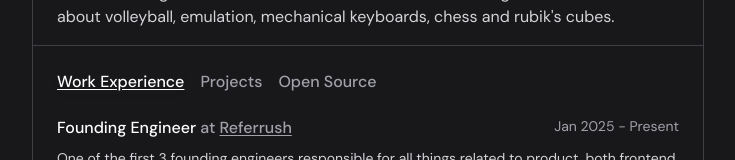
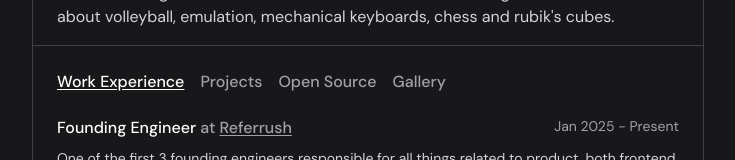
Before and after one commit to poswalsameer/Updated-Portfolio, a Next.js app in the folder portfolio/: page / in a window 1280 px wide. Shown: the part 131-291 px from the top of the page, without its empty margins (272-1007 px from the left). Built offline with nearby package versions, Linux system fonts and the light colour scheme.

Commit message:
added gallery section to the portfolio

```diff
--- /dev/null
+++ b/portfolio/src/components/gallery/index.tsx
@@ -0,0 +1,107 @@
+const galleryImages = [
+  {
+    id: 1,
+    url: "https://res.cloudinary.com/sameerposwal/image/upload/v1774715067/IMG_20230305_061834602_vsxn6q.jpg",
+    alt: "Gallery Image 1",
+  },
+  {
+    id: 2,
+    url: "https://res.cloudinary.com/sameerposwal/image/upload/v1774715038/IMG_20230213_173831356_1_epdldy.jpg",
+    alt: "Gallery Image 2",
+  },
+  {
+    id: 3,
+    url: "https://res.cloudinary.com/sameerposwal/image/upload/v1774715068/IMG_20230213_170244815_ltfphh.jpg",
+    alt: "Gallery Image 3",
+  },
+  {
+    id: 4,
+    url: "https://res.cloudinary.com/sameerposwal/image/upload/v1774715182/IMG_20240316_090012300_j8qzmr.jpg",
+    alt: "Gallery Image 4",
+  },
+  {
+    id: 5,
+    url: "https://res.cloudinary.com/sameerposwal/image/upload/v1774715065/IMG_20230105_163224781_HDR_2_ebokzn.jpg",
+    alt: "Gallery Image 5",
+  },
+  {
+    id: 6,
+    url: "https://res.cloudinary.com/sameerposwal/image/upload/v1774715049/IMG_20230218_184009193_uvql3x.jpg",
+    alt: "Gallery Image 6",
+  },
+  {
+    id: 7,
+    url: "https://res.cloudinary.com/sameerposwal/image/upload/v1774715069/IMG_20230213_171933001_HDR_j2vbhq.jpg",
+    alt: "Gallery Image 7",
+  },
+  {
+    id: 8,
+    url: "https://res.cloudinary.com/sameerposwal/image/upload/v1774715072/IMG_20230422_132600476_sjphte.jpg",
+    alt: "Gallery Image 8",
+  },
+  {
+    id: 9,
+    url: "https://res.cloudinary.com/sameerposwal/image/upload/v1774715111/IMG_5339_nlqwon.jpg",
+    alt: "Gallery Image 9",
+  },
+  {
+    id: 10,
+    url: "https://res.cloudinary.com/sameerposwal/image/upload/v1774715075/IMG_20231028_135552920.MP_1_to9erh.jpg",
+    alt: "Gallery Image 10",
+  },
+  {
+    id: 11,
+    url: "https://res.cloudinary.com/sameerposwal/image/upload/v1774715077/IMG_20230918_174630005_2_be3doi.jpg",
+    alt: "Gallery Image 11",
+  },
+  {
+    id: 12,
+    url: "https://res.cloudinary.com/sameerposwal/image/upload/v1774715086/IMG_20230617_132651757_2_e2jj4w.jpg",
+    alt: "Gallery Image 12",
+  },
+  {
+    id: 13,
+    url: "https://res.cloudinary.com/sameerposwal/image/upload/v1774715030/20231028_134227_1_qtndja.jpg",
+    alt: "Gallery Image 13",
+  },
+  {
+    id: 14,
+    url: "https://res.cloudinary.com/sameerposwal/image/upload/v1774715060/IMG_20230218_191338963_ocuqcn.jpg",
+    alt: "Gallery Image 14",
+  },
+]
+
+const getOptimizedUrl = (url: string) => {
+  // If we are dealing with a Cloudinary URL, use modern image optimizations:
+  // f_auto: Automatically deliver in WebP/AVIF format based on browser support
+  // q_auto: Automatically optimize compression quality
+  // c_fill: Crop the image if proportions don't match, filling the area
+  // w_800,h_600: Scale down high res images precisely for our 4/3 aspect ratio tiles
+  if (url.includes("res.cloudinary.com")) {
+    return url.replace("/upload/", "/upload/f_auto,q_auto,c_fill,w_800,h_600/")
+  }
+  return url
+}
+
+export default function Gallery() {
+  return (
+    <div className="w-full flex flex-col gap-y-8">
+      <div className="grid grid-cols-2 gap-4 sm:gap-6">
+        {galleryImages.map((image) => (
+          <div
+            key={image.id}
+            className="group relative aspect-[4/3] w-full overflow-hidden bg-zinc-900 border border-zinc-800"
+          >
+            <img
+              src={getOptimizedUrl(image.url)}
+              alt={image.alt}
+              loading="lazy"
+              decoding="async"
+              className="absolute inset-0 h-full w-full object-cover cursor-pointer transition-all duration-500 ease-in-out  group-hover:scale-105"
+            />
+          </div>
+        ))}
+      </div>
+    </div>
+  )
+}
--- a/portfolio/src/components/portfolio-body/index.tsx
+++ b/portfolio/src/components/portfolio-body/index.tsx
@@ -1,27 +1,30 @@
 
-import { useState } from "react";
-import Projects from "@/components/projects";
-import OpenSource from "@/components/open-source";;
-import WorkExperience from "@/components/work-experience";
-import { Tabs, TabsList, TabsTrigger } from "@/components/ui/tabs";
-import BlurFade from "../magicui/blur-fade";
-import { blurFadeDelay } from "@/constants";
+import { useState } from "react"
+import Gallery from "../gallery"
+import BlurFade from "../magicui/blur-fade"
+import { blurFadeDelay } from "@/constants"
+import Projects from "@/components/projects"
+import OpenSource from "@/components/open-source"
+import WorkExperience from "@/components/work-experience"
+import { Tabs, TabsList, TabsTrigger } from "@/components/ui/tabs"
 
 export default function PortfolioBody() {
   const [tab, setTab] = useState<string>("experience")
 
   return (
     <BlurFade delay={blurFadeDelay * 8} className="w-full flex max-w-2xl py-6 border-b border-zinc-700">
-      <Tabs defaultValue={tab} onValueChange={setTab} className="flex flex-col px-6 gap-y-4">
-        <TabsList className="bg-transparent p-0 flex gap-x-4 justify-start">
-          <TabsTrigger value="experience" className="p-0 data-[state=active]:text-white text-zinc-400 text-sm sm:text-base data-[state=active]:bg-zinc-900 data-[state=active]:underline data-[state=active]:underline-offset-2">Work Experience</TabsTrigger>
-          <TabsTrigger value="projects" className="p-0 data-[state=active]:text-white text-zinc-400 text-sm sm:text-base data-[state=active]:bg-zinc-900 data-[state=active]:underline data-[state=active]:underline-offset-2">Projects</TabsTrigger>
-          <TabsTrigger value="oss" className="p-0 data-[state=active]:text-white text-zinc-400 text-sm sm:text-base data-[state=active]:bg-zinc-900 data-[state=active]:underline data-[state=active]:underline-offset-2">Open Source</TabsTrigger>
+      <Tabs defaultValue={tab} onValueChange={setTab} className="flex flex-col px-6 gap-y-4 w-full">
+        <TabsList className="bg-transparent p-0 flex gap-x-3 sm:gap-x-4 justify-start">
+          <TabsTrigger value="experience" className="p-0 data-[state=active]:text-white text-zinc-400 text-xs sm:text-base data-[state=active]:bg-zinc-900 data-[state=active]:underline data-[state=active]:underline-offset-2">Work Experience</TabsTrigger>
+          <TabsTrigger value="projects" className="p-0 data-[state=active]:text-white text-zinc-400 text-xs sm:text-base data-[state=active]:bg-zinc-900 data-[state=active]:underline data-[state=active]:underline-offset-2">Projects</TabsTrigger>
+          <TabsTrigger value="oss" className="p-0 data-[state=active]:text-white text-zinc-400 text-xs sm:text-base data-[state=active]:bg-zinc-900 data-[state=active]:underline data-[state=active]:underline-offset-2">Open Source</TabsTrigger>
+          <TabsTrigger value="gallery" className="p-0 data-[state=active]:text-white text-zinc-400 text-xs sm:text-base data-[state=active]:bg-zinc-900 data-[state=active]:underline data-[state=active]:underline-offset-2">Gallery</TabsTrigger>
         </TabsList>
 
         {tab === "experience" && <WorkExperience />}
         {tab === "projects" && <Projects />}
         {tab === "oss" && <OpenSource />}
+        {tab === "gallery" && <Gallery />}
       </Tabs>
     </BlurFade>
   )
--- a/portfolio/src/components/work-experience/index.tsx
+++ b/portfolio/src/components/work-experience/index.tsx
@@ -1,10 +1,10 @@
-import { experiences } from "@/constants";
+import { experiences } from "@/constants"
 
 export default function WorkExperience() {
   return (
     <div className="w-full flex flex-col gap-y-8">
       {experiences.map((exp) => (
-        <div className="w-full flex flex-col gap-y-3 sm:gap-y-2">
+        <div key={exp.company} className="w-full flex flex-col gap-y-3 sm:gap-y-2">
           <div className="flex flex-col gap-y-1 sm:flex-row items-start justify-between gap-4">
             <h3 className="text-base font-medium text-white">
               {exp.title} <span className="text-zinc-400">at <a href={exp.link} target="_blank" rel="noopener noreferrer" className="underline underline-offset-2">{exp.company}</a></span>
```
Also changed, not shown: portfolio/src/app/page.tsx (+5 -7 lines).
